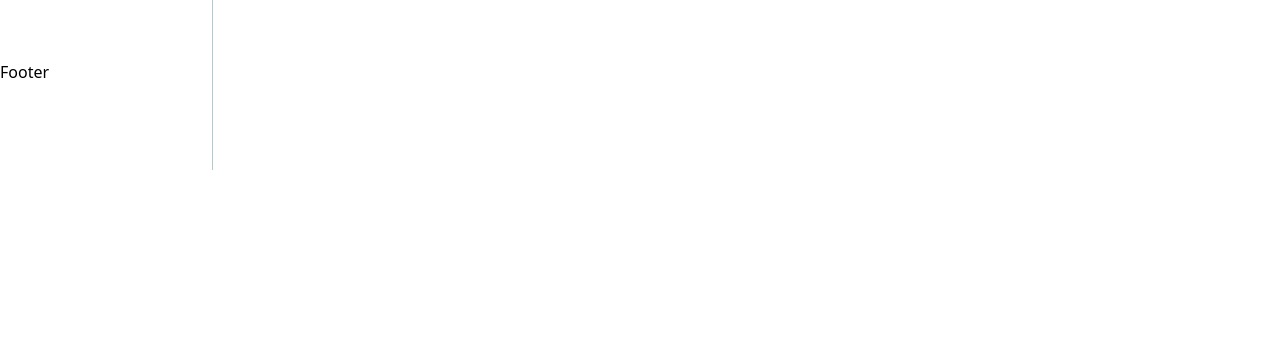
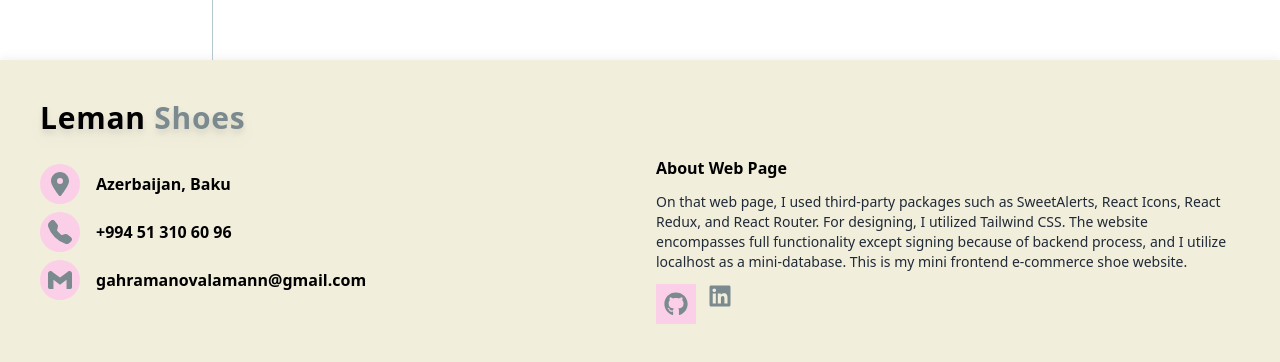
Before and after one commit to Gahramanoval301/e_commerce_internship, a React (Vite) app: page / in a window 1280 px wide. Shown: the part 1544-1906 px from the top of the page. Before the commit the page ends 1714 px from the top, so only its background shows below. Built offline with nearby package versions, Linux system fonts and the light colour scheme; no server answers.

Commit message:
create and design Footer section

```diff
--- a/src/components/Footer/index.jsx
+++ b/src/components/Footer/index.jsx
@@ -1,7 +1,67 @@
-import React from 'react'
+import React from "react";
+import { FaLocationDot } from "react-icons/fa6";
+import { BsFillTelephoneFill } from "react-icons/bs";
+import { SiGmail } from "react-icons/si";
+import { FaGithub } from "react-icons/fa";
+import { FaLinkedin } from "react-icons/fa";
+import { Link } from "react-router-dom";
 
 export default function Footer() {
   return (
-    <div>Footer</div>
-  )
+    <div className="footer-box">
+      <a
+        className="font-bold text-3xl tracking-wide drop-shadow-lg cursor-pointer relative z-50"
+        href="/"
+      >
+        Leman{" "}
+        <span span className="text-primary-darkest">
+          Shoes
+        </span>
+      </a>
+      <div className="grid grid-cols-2 gap-8">
+        <div className="footer-pv-info-box">
+          <Link to="https://maps.app.goo.gl/MG3hHjz6H9C7xDG8A" target="_blank">
+            <div className="footer-icon-1">
+              <FaLocationDot className="footer-icon" />
+            </div>
+            <p>Azerbaijan, Baku</p>
+          </Link>
+          <Link to="tel:+994513106096" target='_blank'>
+            <div className="footer-icon-1">
+              <BsFillTelephoneFill className="footer-icon" />
+            </div>
+            <p>+994 51 310 60 96</p>
+          </Link>
+          <Link to="mailto:gahramanovalamann@gmail.com" target='_blank'>
+            <div className="footer-icon-1">
+              <SiGmail className="footer-icon" />
+            </div>
+            <p>gahramanovalamann@gmail.com</p>
+          </Link>
+        </div>
+        <div className="footer-about">
+          <h3 className="font-bold">About Web Page</h3>
+          <p className="text-gray-800 text-sm">
+            On that web page, I used third-party packages such as SweetAlerts,
+            React Icons, React Redux, and React Router. For designing, I
+            utilized Tailwind CSS. The website encompasses full functionality except signing because of backend process,
+            and I utilize localhost as a mini-database. This is my mini frontend
+            e-commerce shoe website.{" "}
+          </p>
+          <div className="flex gap-3">
+            <a href="https://github.com/Gahramanoval301" target='_blank' className="relative z-50">
+              <div className="p-2 bg-pink-200">
+                <FaGithub className="footer-icon" />
+              </div>
+            </a>
+            <a href="https://www.linkedin.com/in/leman-gahramanova-0a3b6b2a5" target='_blank'>
+              <div className="footer-icon-2">
+                <FaLinkedin className="footer-icon" />
+              </div>
+            </a>
+          </div>
+        </div>
+      </div>
+    </div>
+  );
 }
```
